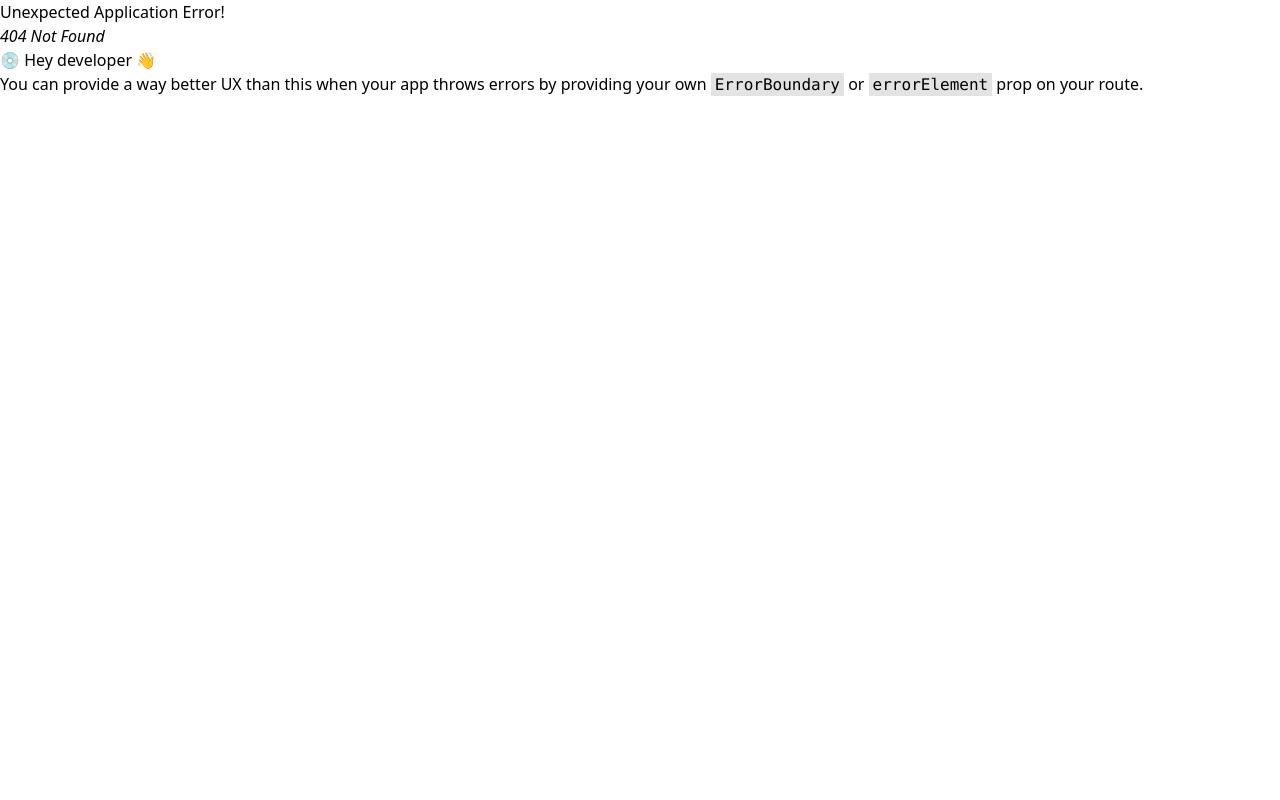
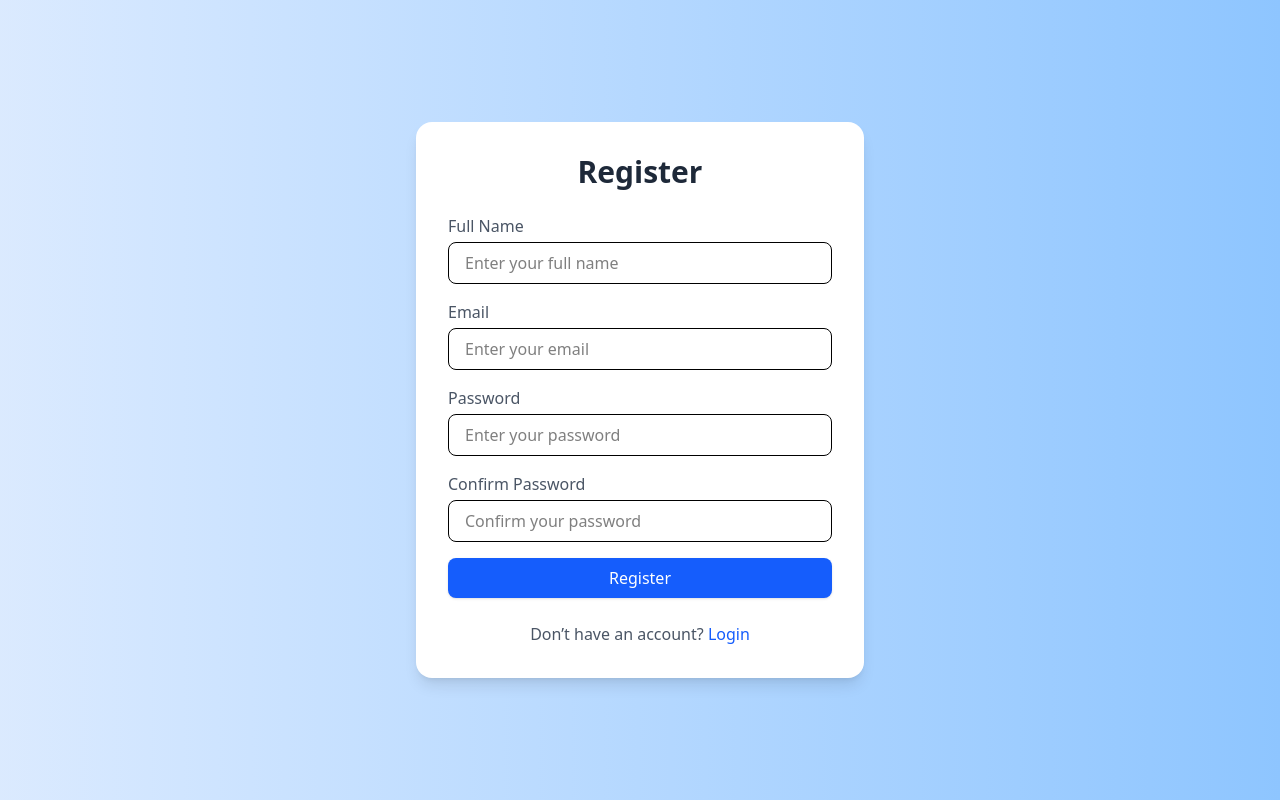
Before and after one commit to yubraj525/Supabase, a React (Vite) app in the folder supabasep1/: page /register in a window 1280 px wide. Before the commit this address had no page. Built offline with nearby package versions, Linux system fonts and the light colour scheme.

Commit message:
feat.(register) : added register page and route

```diff
--- a/supabasep1/Routes.tsx
+++ b/supabasep1/Routes.tsx
@@ -4,6 +4,7 @@ import { RouterProvider } from 'react-router-dom'
 import LoginPage from './src/pages/LoginPage.tsx'
 import HomePage from './src/pages/HomePage.tsx'
 import Test from './src/pages/Test.tsx'
+import RegisterPage from './src/pages/RegisterPage.tsx'
 const router = createBrowserRouter([
     {
         path: '/',
@@ -15,6 +16,10 @@ const router = createBrowserRouter([
     },{
         path: '/test',
         element: <Test />
+    }
+    ,{
+        path: '/register',
+        element: <RegisterPage />
     }
 
 ])
--- a/supabasep1/src/pages/LoginPage.tsx
+++ b/supabasep1/src/pages/LoginPage.tsx
@@ -1,5 +1,6 @@
 import React, { useEffect } from 'react'
 import { supabase } from './CreateClient'
+import { Link } from 'react-router-dom';
 
 const LoginPage = () => {
 
@@ -83,9 +84,9 @@ const LoginPage = () => {
         {/* Extra Links */}
         <p className="text-center text-gray-600 mt-6">
           Don’t have an account?{" "}
-          <a href="/register" className="text-blue-600 hover:underline">
+         <Link to={'/register'} className="text-blue-600 hover:underline">
             Register
-          </a>
+            </Link>
         </p>
       </div>
     </div>
--- /dev/null
+++ b/supabasep1/src/pages/RegisterPage.tsx
@@ -0,0 +1,111 @@
+import React from 'react'
+import { Link } from 'react-router-dom';
+
+const RegisterPage = () => {
+      const [userData, setUserData] = React.useState({
+        fullName: '',
+        email: '',
+        password: '',
+        Confirmpassword:''
+      })
+      const handleChange = (e) => {
+        const
+          { name, value } = e.target;
+        setUserData({
+          ...userData,
+          [name]: value
+        })
+      }
+        async function handleRegister(e) {
+        e.preventDefault();
+        console.log("Registering user:", userData);
+        // Registration logic goes here
+      }
+  return (
+ <div className="flex items-center justify-center min-h-screen bg-gradient-to-r from-blue-100 to-blue-300">
+      {/* Login Card */}
+      <div className="bg-white p-8 rounded-2xl shadow-lg w-full max-w-md">
+        <h2 className="text-3xl font-bold text-center text-gray-800 mb-6">
+            Register
+        </h2>
+
+        {/* Form */}
+        <form className="space-y-4">
+                   <div>
+            <label htmlFor="fullName" className="block text-gray-600 font-medium">
+              Full Name
+            </label>
+            <input
+              onChange={handleChange}
+              type="text"
+              id="fullName"
+              name='fullName'
+              value={userData.fullName}
+              placeholder="Enter your full name"
+              className="w-full mt-1 px-4 py-2 border rounded-lg focus:outline-none focus:ring-2 focus:ring-blue-400"
+            />
+          </div>
+          <div>
+            <label htmlFor="email" className="block text-gray-600 font-medium">
+              Email
+            </label>
+            <input
+              onChange={handleChange}
+              type="email"
+              id="email"
+              name='email'
+              value={userData.email}
+              placeholder="Enter your email"
+              className="w-full mt-1 px-4 py-2 border rounded-lg focus:outline-none focus:ring-2 focus:ring-blue-400"
+            />
+          </div>
+
+          <div>
+            <label htmlFor="password" className="block text-gray-600 font-medium">
+              Password
+            </label>
+            <input
+              onChange={handleChange}
+              type="password"
+              id="password"
+              name='password'
+              placeholder="Enter your password"
+              className="w-full mt-1 px-4 py-2 border rounded-lg focus:outline-none focus:ring-2 focus:ring-blue-400"
+            />
+          </div>
+          <div>
+            <label htmlFor="password" className="block text-gray-600 font-medium">
+                Confirm Password
+            </label>
+            <input
+              onChange={handleChange}
+              type="password"
+              id="Confirmpassword"
+              name='Confirmpassword'
+              placeholder="Confirm your password"
+              onchange={handleChange}
+              className="w-full mt-1 px-4 py-2 border rounded-lg focus:outline-none focus:ring-2 focus:ring-blue-400"
+            />
+          </div>
+
+          <button
+            type="submit"
+            className="w-full bg-blue-600 text-white py-2 rounded-lg shadow hover:bg-blue-700 transition"
+            onClick={(e) => { handleRegister(e);}}>
+            Register
+          </button>
+        </form>
+
+        {/* Extra Links */}
+        <p className="text-center text-gray-600 mt-6">
+          Don’t have an account?{" "}
+          <Link to={'/login'} className="text-blue-600 hover:underline">
+            Login
+          </Link>
+        </p>
+      </div>
+    </div>
+  )
+}
+
+export default RegisterPage
```
